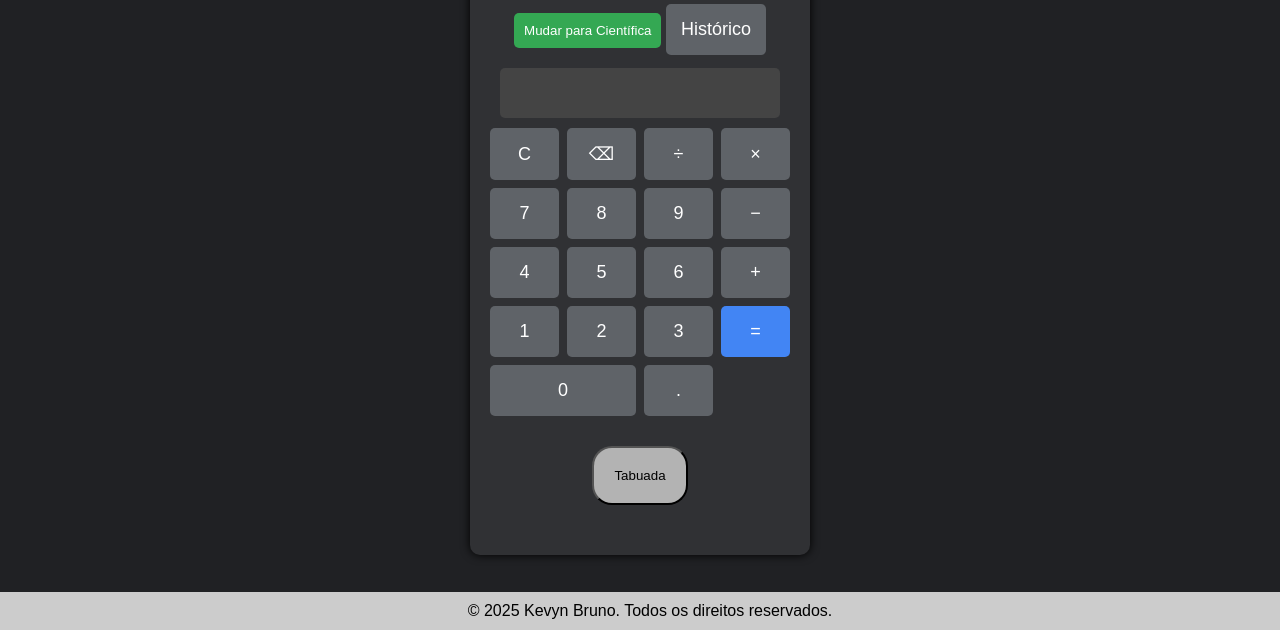
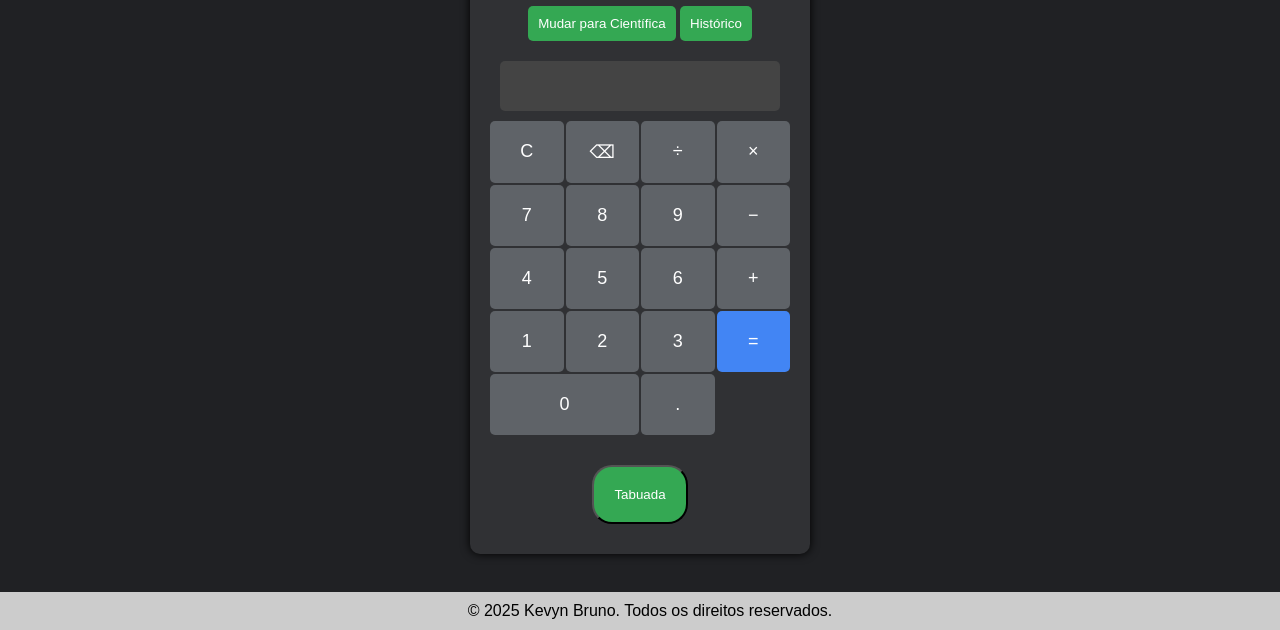
Before and after one commit to Kevynbr18/CalculoETabuada, a plain HTML site: page index.html in a window 1280 px wide. Shown: the part 170-800 px from the top of the page. Drawn offline with Linux system fonts and the light colour scheme.

Commit message:
Add files via upload

```diff
--- a/index.html
+++ b/index.html
@@ -12,7 +12,7 @@
     <h1>Calculadora</h1>
 
     <button id="toggleMode">Mudar para Científica</button>
-    <button class="btn" onclick="mostrarHistorico()">Histórico</button>
+    <button class="BtnH" onclick="mostrarHistorico()">Histórico</button>
     <input type="text" id="display" readonly>
 
     <!-- MODO PADRÃO -->
@@ -61,7 +61,7 @@
       <button class="btn igual" onclick="calcular()">=</button>
       <button class="btn" onclick="limpar()">C</button>
     </div>
-    <button class="btnT"><a href="Tabuada.html">Tabuada</a></button>
+    <a href="Tabuada.html"><button class="btnT">Tabuada</button></a>
 
 </div>
 
--- a/style.css
+++ b/style.css
@@ -35,11 +35,11 @@ body {
 .calculadora {
   display: grid;
   grid-template-columns: repeat(4, 1fr);
-  gap: 8px;
+  gap: 2px;
 }
 
 .btn {
-  padding: 15px;
+  padding: 20px;
   font-size: 18px;
   border: none;
   border-radius: 5px;
@@ -53,12 +53,27 @@ body {
   background: #7b7e83;
 }
 
+.BtnH{
+ background: #34a853;
+  border: none;
+  padding: 10px;
+  border-radius: 5px;
+  color: white;
+  margin-bottom: 10px;
+  cursor: pointer;
+}
+.BtnH:hover {
+  background: #2c8c45;
+}
+
 .btnT {
-  color: #000;
   border-radius: 20px;
   padding: 20px;
   margin: 30px;
-  background: #b3b3b3;
+  background: #34a853;
+  color: white;
+  margin-bottom: 10px;
+  cursor: pointer;
 }
 
 .btnT a {
@@ -82,6 +97,7 @@ body {
   color: white;
   margin-bottom: 10px;
   cursor: pointer;
+
 }
 
 #toggleMode:hover {
```
